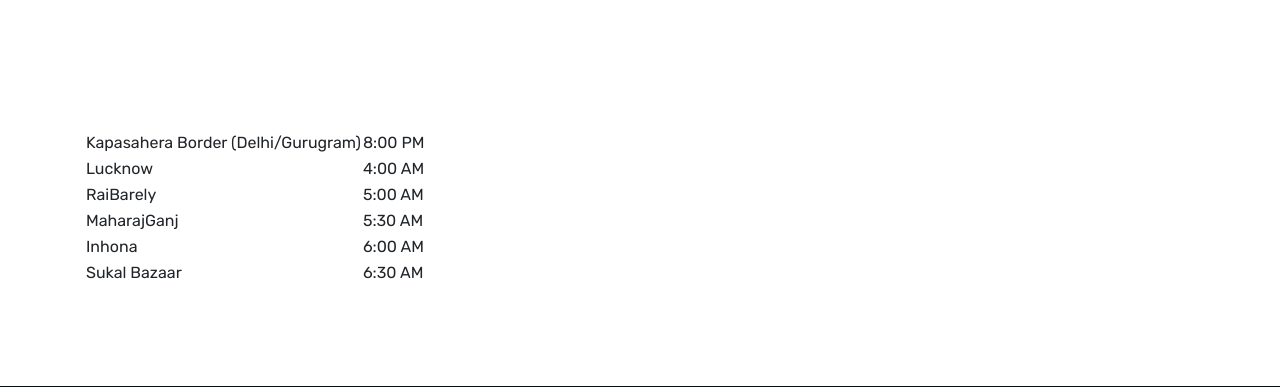
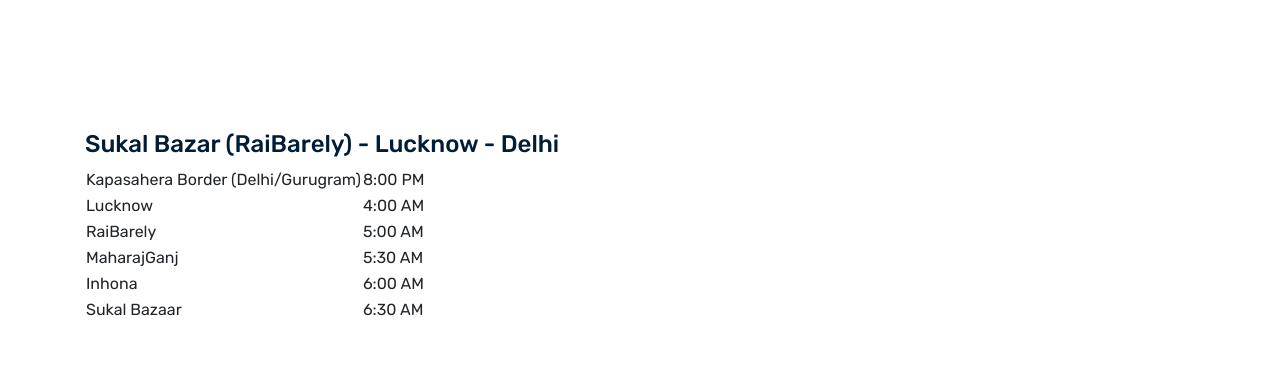
Before and after one commit to nitish-mca/radhey-travel, a PHP site: page /schedule.php?source=delhi in a window 1280 px wide. Shown: the part 553-940 px from the top of the page. Run offline with PHP 8.4, Linux system fonts and the light colour scheme.

Commit message:
updateing schedule

```diff
--- a/schedule.php
+++ b/schedule.php
@@ -20,8 +20,11 @@
     <!-- ================ contact section start ================= -->
     <section class="contact-section">
         <div class="container">
+            <?php if($_REQUEST['source'] != 'delhi'): ?>
             <div>
-                <?php if($_REQUEST['source'] != 'delhi'): ?>
+                <h3> Sukal Bazar (RaiBarely) - Lucknow - Delhi </h3>
+
+
                 <table>
                     <tr>
                         <td>Sukal Bazaar</td>
@@ -48,11 +51,12 @@
                         <td>5:00 AM </td>
                     </tr>
                 </table>
-                <?php endIf;?>
+
             </div>
-
+            <?php endIf;?>
+            <?php if($_REQUEST['source']== 'delhi'): ?>
             <div>
-                <?php if($_REQUEST['source']== 'delhi'): ?>
+                <h3> Sukal Bazar (RaiBarely) - Lucknow - Delhi </h3>
                 <table>
                     <tr>
                         <td>Kapasahera Border (Delhi/Gurugram)</td>
@@ -80,8 +84,9 @@
                     </tr>
 
                 </table>
-                <?php endIf;?>
+
             </div>
+            <?php endIf;?>
         </div>
     </section>
 
```
